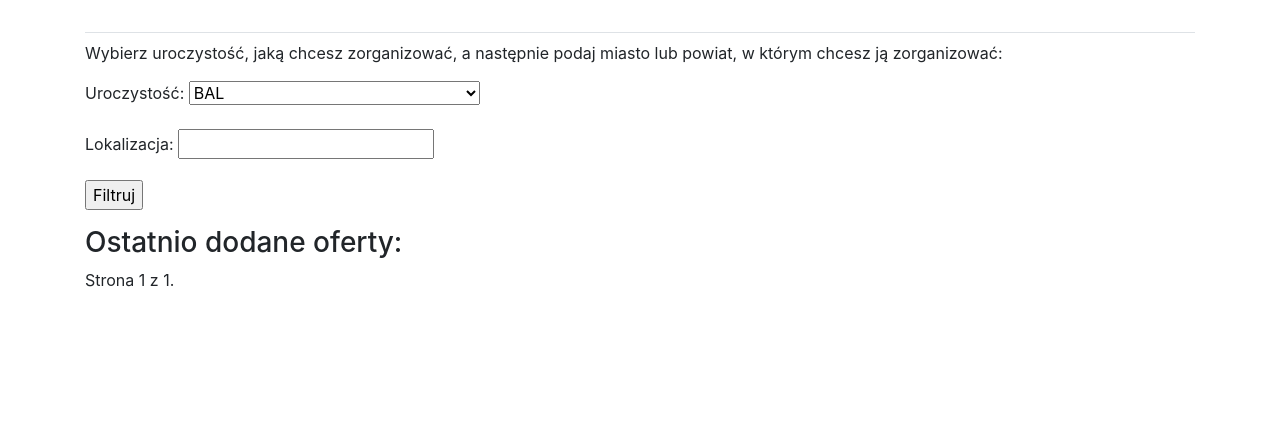
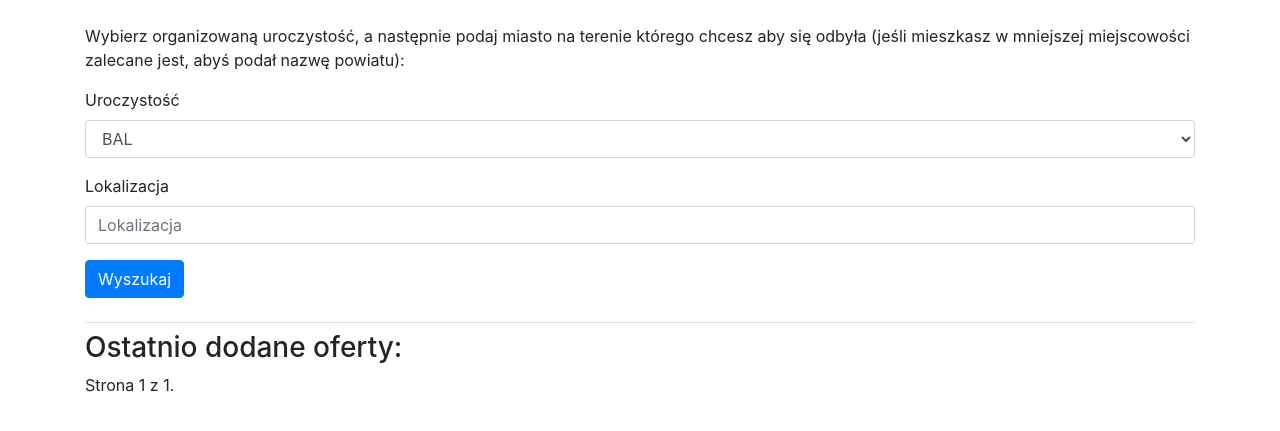
Before and after one commit to TomSpp/special_events_organizer, a Django app: page /dashboard/ in a window 1280 px wide. Shown: the part 58-489 px from the top of the page. Run offline with Django 3.2, Linux system fonts and the light colour scheme; data that the repository does not hold is empty; some libraries are stand-ins or nearby versions.

Commit message:
More changes

```diff
--- a/main_system/templates/main_page/main_page.html
+++ b/main_system/templates/main_page/main_page.html
@@ -2,7 +2,7 @@
 
 {% block page_header%}
     <div class="jumbotron">
-        <h3>Zorganizuj wymarzoną uroczystość nie wychodząc z domu!</h3>
+        <h3>Zorganizuj uroczystość nie wychodząc z domu!</h3>
 
         <p>
             Określ rodzaj uroczystości, którą chcesz zorganizować, znajdź najlepszy lokal w okolicy i wybierz
--- a/main_system/templates/main_page/offer_list.html
+++ b/main_system/templates/main_page/offer_list.html
@@ -1,15 +1,24 @@
 {% extends "base.html" %}
+{% load bootstrap4 %}
+
+{% block page_header %}
+    <p>
+        Wybierz organizowaną uroczystość, a następnie
+        podaj miasto na terenie którego chcesz aby się odbyła (jeśli mieszkasz w mniejszej miejscowości
+        zalecane jest, abyś podał nazwę powiatu):<br>
+
+        <form action="." method="post" class="form">
+        {% bootstrap_form form %}
+        {% csrf_token %}
+        {% buttons %}
+            <button name="submit" class="btn btn-primary">Wyszukaj</button>
+        {% endbuttons %}
+    </form>
+    </p>
+{% endblock %}
 
 {% block content %}
-    <p>
-        Wybierz uroczystość, jaką chcesz zorganizować, a następnie
-        podaj miasto lub powiat, w którym chcesz ją zorganizować:<br>
-        <form action="." method="post">
-        {{ form.as_p }}
-        {% csrf_token %}
-        <input type="submit" value="Filtruj">
-    </form>
-    </p>
+
 
     <h3>Ostatnio dodane oferty:</h3>
     {% for offer in offers %}
```
